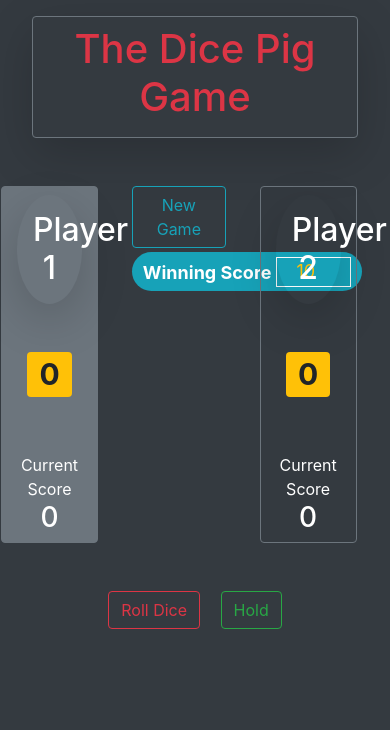
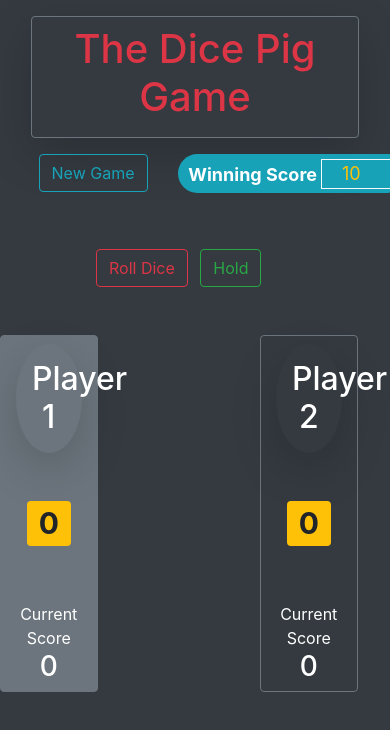
Before and after one commit to sandiprana89/dom-pig-game, a plain HTML site: page index.html in a window 390 px wide. Drawn offline with nearby package versions, Linux system fonts and the light colour scheme.

Commit message:
mobile ui changes done

```diff
--- a/app.js
+++ b/app.js
@@ -68,8 +68,14 @@ document.querySelector('.btn-roll').addEventListener('click', function() {
     var currentEl = document.getElementById('current-' + activePlayer);
 
     var diceEl = document.querySelector('.dice');
-    diceEl.src = 'img/dice-' + dice + '.png';
-    diceEl.style.display = 'block';
+    var diceDivEl = document.querySelector('.dicediv');
+
+    if (diceEl) {
+      diceEl.src = 'img/dice-' + dice + '.png';
+      diceEl.style.display = 'block';
+    } else {
+      diceDivEl.innerHTML = dice;
+    }
 
     if (dice === 1) {
       alert('You rolled 1, bad luck, you lost your chance!!!');
@@ -129,7 +135,9 @@ function newGame() {
   document.getElementById('current-1').textContent = '0';
   document.getElementById('name-1').textContent = '';
 
-  document.querySelector('.dice').style.display = 'none';
+  document.querySelector('.dice')
+    ? (document.querySelector('.dice').style.display = 'none')
+    : '';
 
   document.getElementById('winning-score').value = winningScore;
 
--- a/index.html
+++ b/index.html
@@ -47,13 +47,48 @@ apple-touch-icons from another dir than your sites' root -->
   </head>
 
   <body class="bg-dark">
-    <div class="container px-3 text-white">
+    <div class="container-sm text-white">
       <div
         class="row m-3 rounded p-2 header text-center shadow-lg border border-secondary text-danger"
       >
         <div class="col"><h1>The Dice Pig Game</h1></div>
       </div>
-      <div class="row mt-5">
+      <div class="row ">
+        <div class="col">
+          <div class="row">
+            <div class="col-5 text-right">
+              <button class="mb-1 btn-new btn btn-outline-info">
+                New Game
+              </button>
+            </div>
+            <div class="col-3 text-left">
+              <h4>
+                <span class="badge badge-pill badge-info"
+                  >Winning Score
+
+                  <input
+                    class="bg-info text-center border border-light text-warning"
+                    style="width: 75px;height: 30px;"
+                    id="winning-score"
+                    type="number"
+                  />
+                </span>
+              </h4>
+            </div>
+          </div>
+        </div>
+      </div>
+      <div class="play-buttons row mt-5 text-center">
+        <div class="col-11">
+          <button class="mr-2 btn-roll btn btn-outline-danger">
+            Roll Dice
+          </button>
+          <button class="btn-hold btn btn-outline-success">
+            Hold
+          </button>
+        </div>
+      </div>
+      <div class="row mb-1 mt-5">
         <div class="col-3">
           <div
             class="row text-center rounded player-0-panel border border-secondary "
@@ -87,41 +122,18 @@ apple-touch-icons from another dir than your sites' root -->
         <div class="col-5">
           <div class="row ml-1 mr-1 play-area">
             <div class="col">
-              <div class="row ">
-                <div class="col">
-                  <div class="row">
-                    <div class="col">
-                      <button class="mb-1 btn-new btn btn-outline-info">
-                        New Game
-                      </button>
-                    </div>
-                    <div class="col text-left">
-                      <h4>
-                        <span class="badge badge-pill badge-info"
-                          >Winning Score
-
-                          <input
-                            class="bg-info text-center border border-light text-warning"
-                            style="width: 75px;height: 30px;"
-                            id="winning-score"
-                            type="number"
-                          />
-                        </span>
-                      </h4>
-                    </div>
-                  </div>
-                </div>
-              </div>
-
               <div class="row mt-5">
                 <div class="col-4"></div>
                 <div class="col-4">
-                  <img
+                  <h1>
+                    <div class="dicediv badge badge-primary"></div>
+                  </h1>
+                  <!-- <img
                     width="150px"
                     src="img/dice-5.png"
                     alt="dice"
                     class="dice p-3 mb-5 bg-white rounded img-fluid"
-                  />
+                  /> -->
                 </div>
                 <div class="col-4"></div>
               </div>
@@ -159,16 +171,6 @@ apple-touch-icons from another dir than your sites' root -->
           </div>
         </div>
       </div>
-      <div class="play-buttons row mt-5 text-center">
-        <div class="col">
-          <button class="mr-3 btn-roll btn btn-outline-danger">
-            Roll Dice
-          </button>
-          <button class="btn-hold btn btn-outline-success">
-            Hold
-          </button>
-        </div>
-      </div>
     </div>
     <script src="app.js"></script>
     <script>
```
